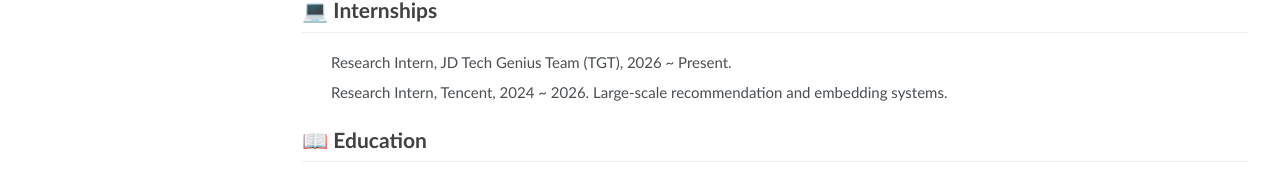
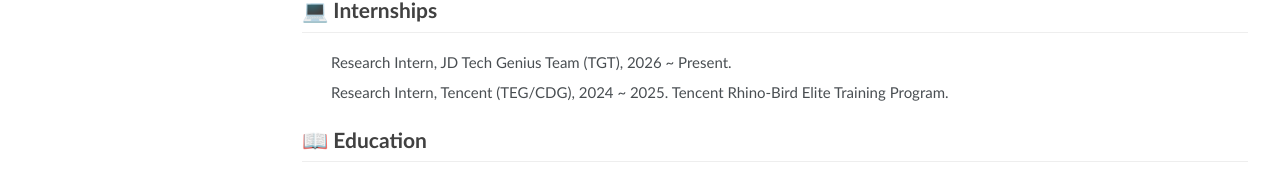
Before and after one commit to DuoLife-QNL/academic-homepage, a Next.js app: page / in a window 1280 px wide. Shown: the part 945-1116 px from the top of the page. Built offline with nearby package versions, Linux system fonts and the light colour scheme.

Commit message:
Refine Tencent internship details

```diff
--- a/app/page.tsx
+++ b/app/page.tsx
@@ -279,8 +279,8 @@ export default function Home() {
                 Research Intern, JD Tech Genius Team (TGT), 2026 ~ Present.
               </li>
               <li>
-                Research Intern, Tencent, 2024 ~ 2026. Large-scale
-                recommendation and embedding systems.
+                Research Intern, Tencent (TEG/CDG), 2024 ~ 2025. Tencent
+                Rhino-Bird Elite Training Program.
               </li>
             </ul>
           </section>
```
Also changed, not shown: 1 other file (tests, documents, lock files or other folders).
